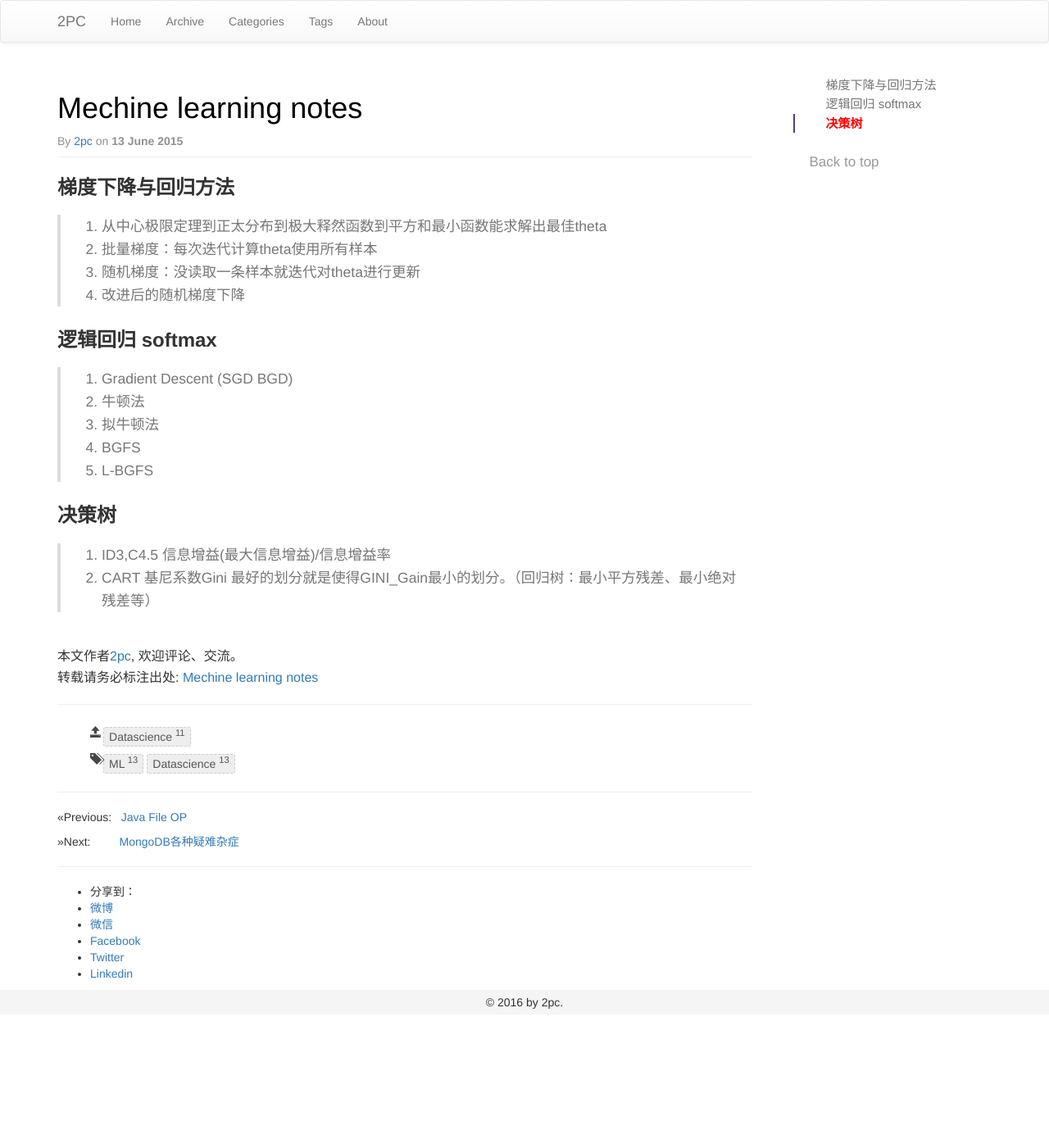
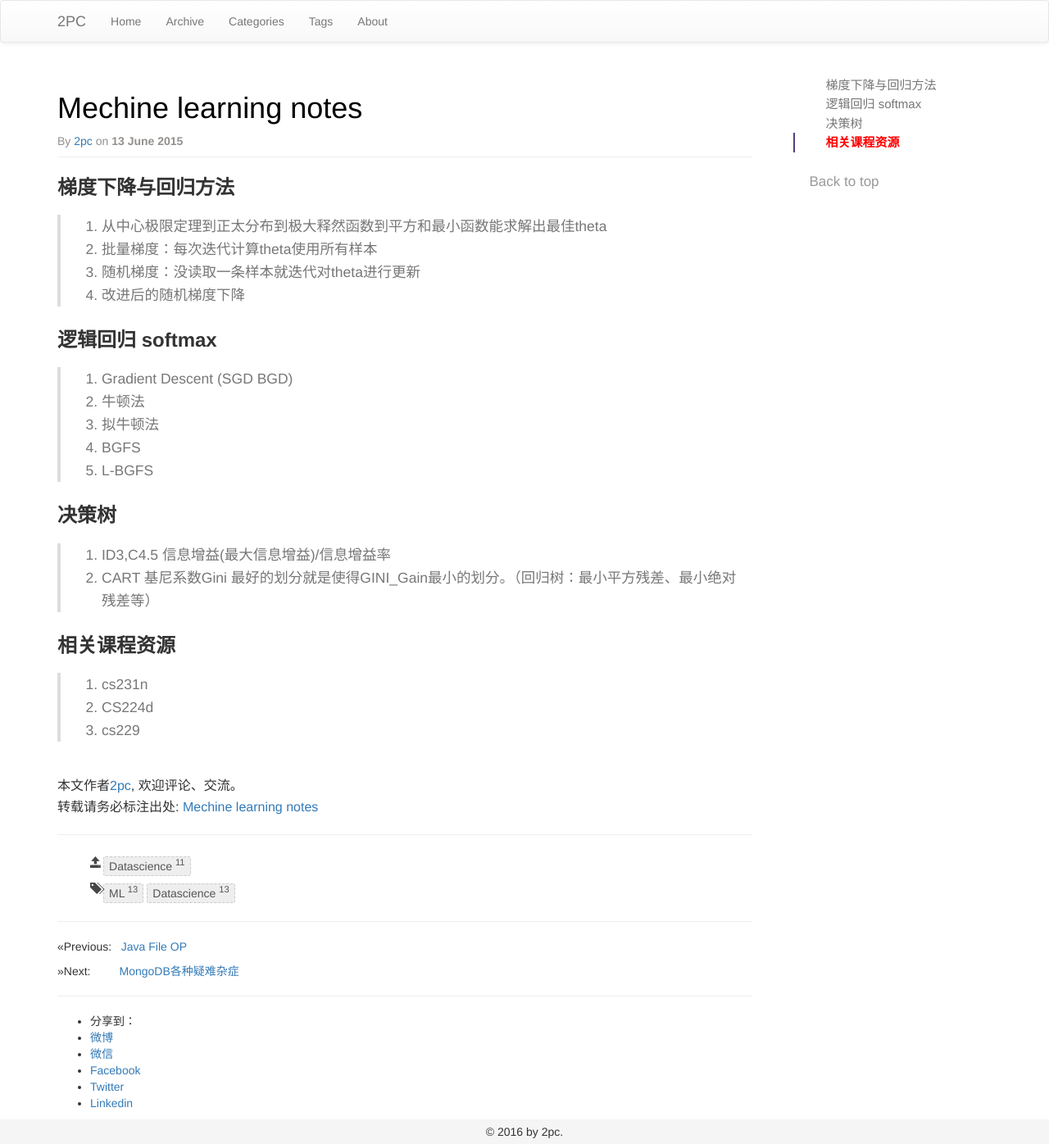
Before and after one commit to luyee/2pc.github.io, a Jekyll site: the page built from _posts/datascience/2015-06-13-ML.md, in a window 1280 px wide. Shown: the whole page at 82% size. Built offline with Jekyll 4.4.1, drawn with Linux system fonts in a browser that asks for light colours; comment, search, counter and statistics services are not loaded; before the commit the page ends 1238 px from its top, so only the background shows below that.

Commit message:
Update 2015-06-13-ML.md

```diff
--- a/_posts/datascience/2015-06-13-ML.md
+++ b/_posts/datascience/2015-06-13-ML.md
@@ -32,3 +32,12 @@ tags: ["ML","Datascience"]
 >
 1. ID3,C4.5  信息增益(最大信息增益)/信息增益率
 2. CART  基尼系数Gini 最好的划分就是使得GINI_Gain最小的划分。（回归树：最小平方残差、最小绝对残差等）
+
+
+
+### 相关课程资源
+
+>
+1. cs231n
+2. CS224d
+3. cs229
```
